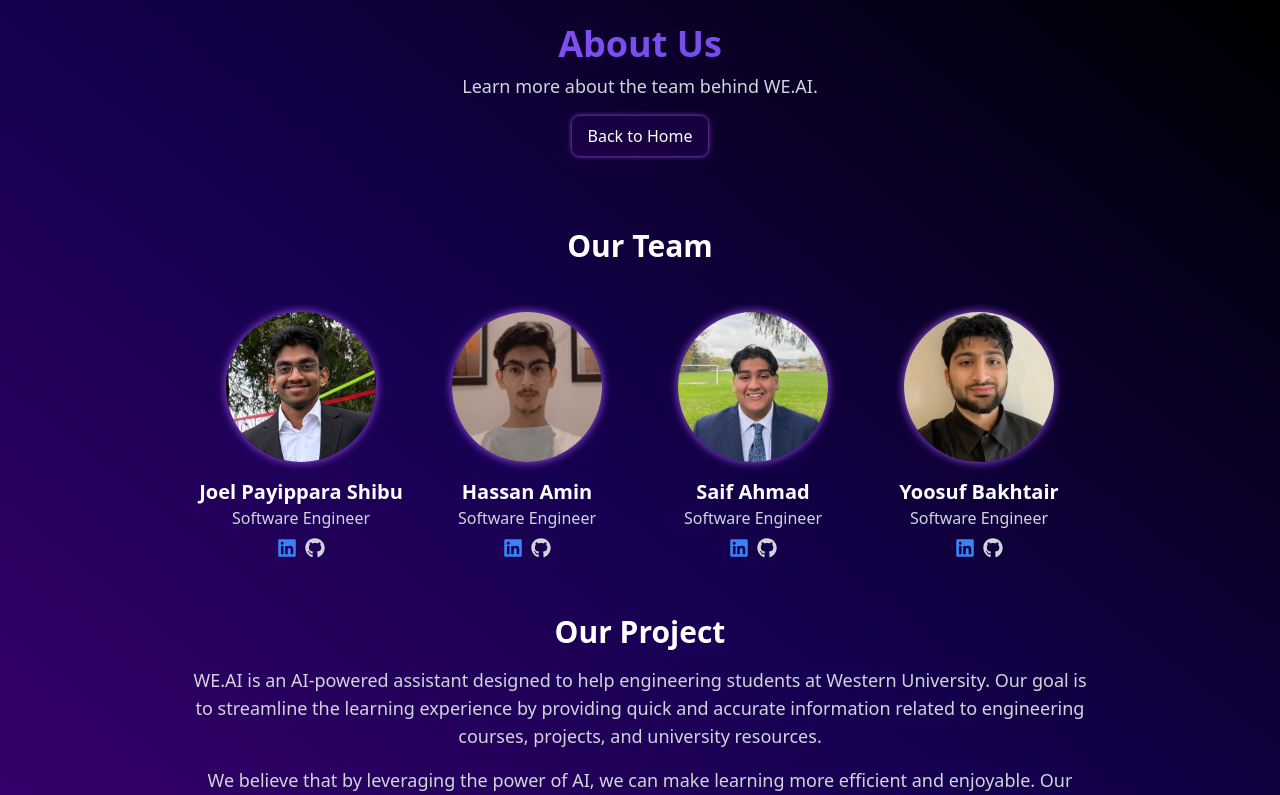
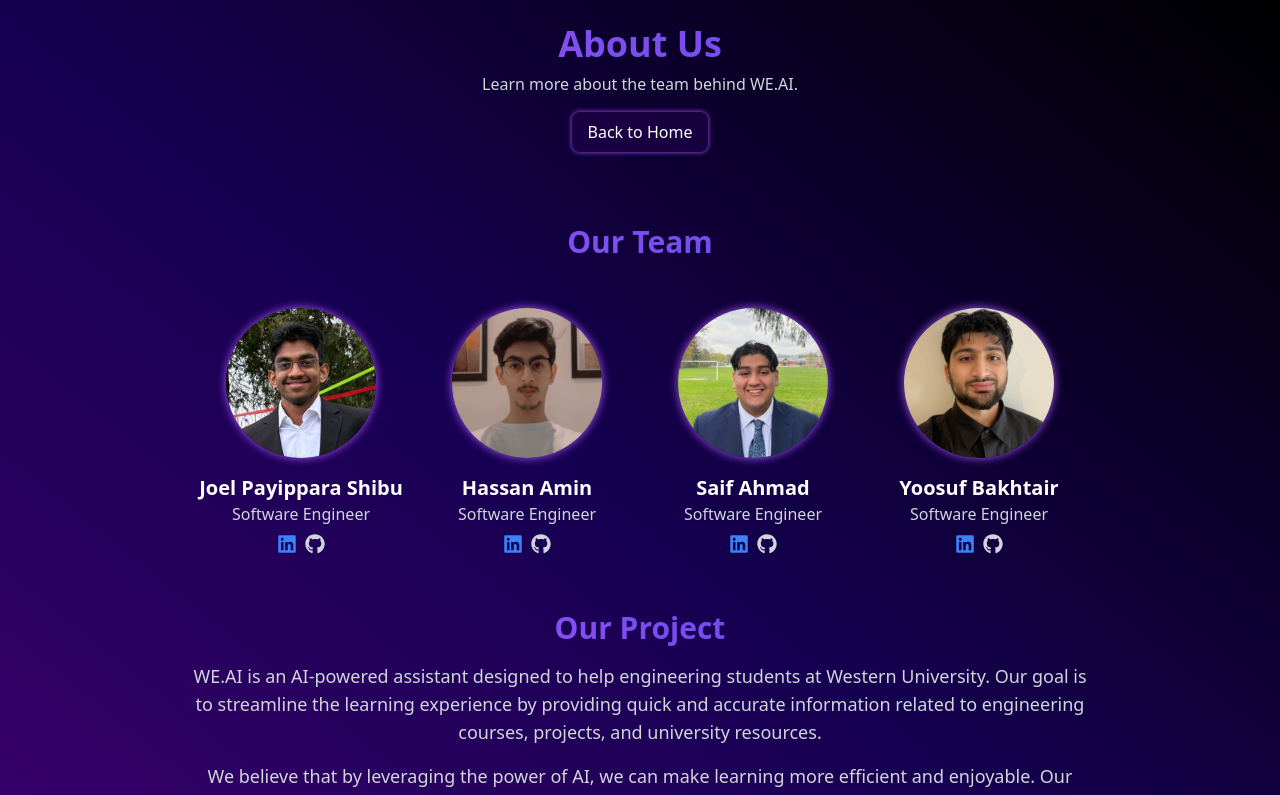
Before and after one commit to jpayippa/WE.AI, a Next.js app in the folder app/: page /about in a window 1280 px wide. Shown: the top 795 px of the page. Built offline with nearby package versions, Linux system fonts and the light colour scheme.

Commit message:
Format changes.

```diff
--- a/app/pages/about.js
+++ b/app/pages/about.js
@@ -46,7 +46,7 @@
         <h1 className="text-4xl font-bold bg-clip-text text-transparent bg-gradient-to-r from-purple-500 to-indigo-600">
           About Us
         </h1>
-        <p className="mt-2 text-lg text-gray-300">
+        <p className="mt-2 text-md text-gray-300">
           Learn more about the team behind WE.AI.
         </p>
         <Link href="/landing">
@@ -60,7 +60,10 @@
       <main className="flex-1 px-6">
         {/* Team Section */}
         <section className="max-w-4xl mx-auto mt-12">
-          <h2 className="text-3xl font-bold text-center">Our Team</h2>
+          <h2 className="text-3xl font-bold text-center bg-clip-text text-transparent bg-gradient-to-r from-purple-500 to-indigo-600">
+            Our Team
+          </h2>
+
           <div className="mt-12 grid grid-cols-1 sm:grid-cols-2 lg:grid-cols-4 gap-2">
             {teamMembers.map((member, index) => (
               <div key={index} className="text-center">
@@ -106,7 +109,9 @@
 
         {/* Project Section */}
         <section className="max-w-4xl mx-auto mt-12">
-          <h2 className="text-3xl font-bold text-center">Our Project</h2>
+          <h2 className="text-3xl font-bold text-center bg-clip-text text-transparent bg-gradient-to-r from-purple-500 to-indigo-600">
+            Our Project
+          </h2>
           <p className="mt-4 text-lg text-gray-300 text-center">
             WE.AI is an AI-powered assistant designed to help engineering
             students at Western University. Our goal is to streamline the
```
